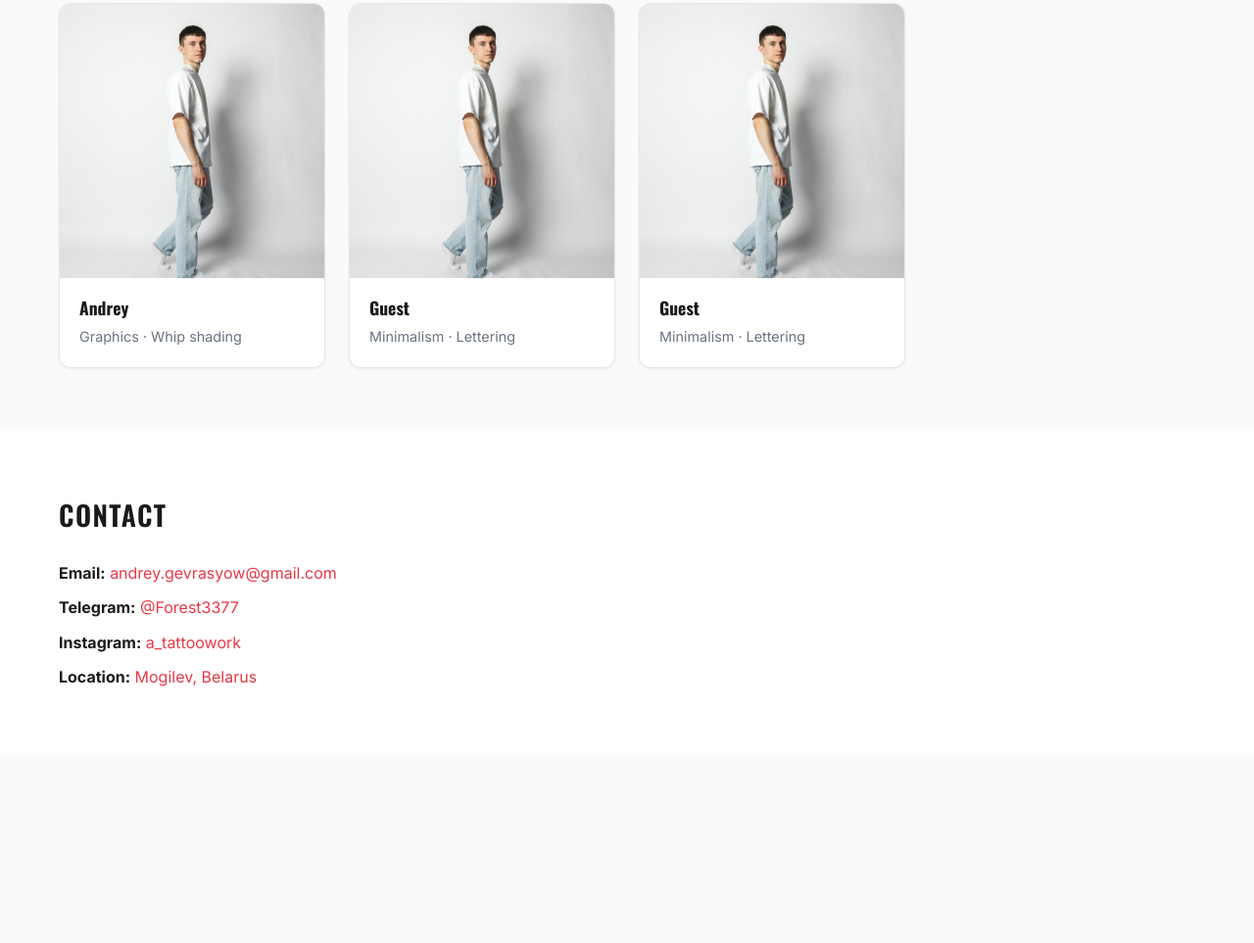
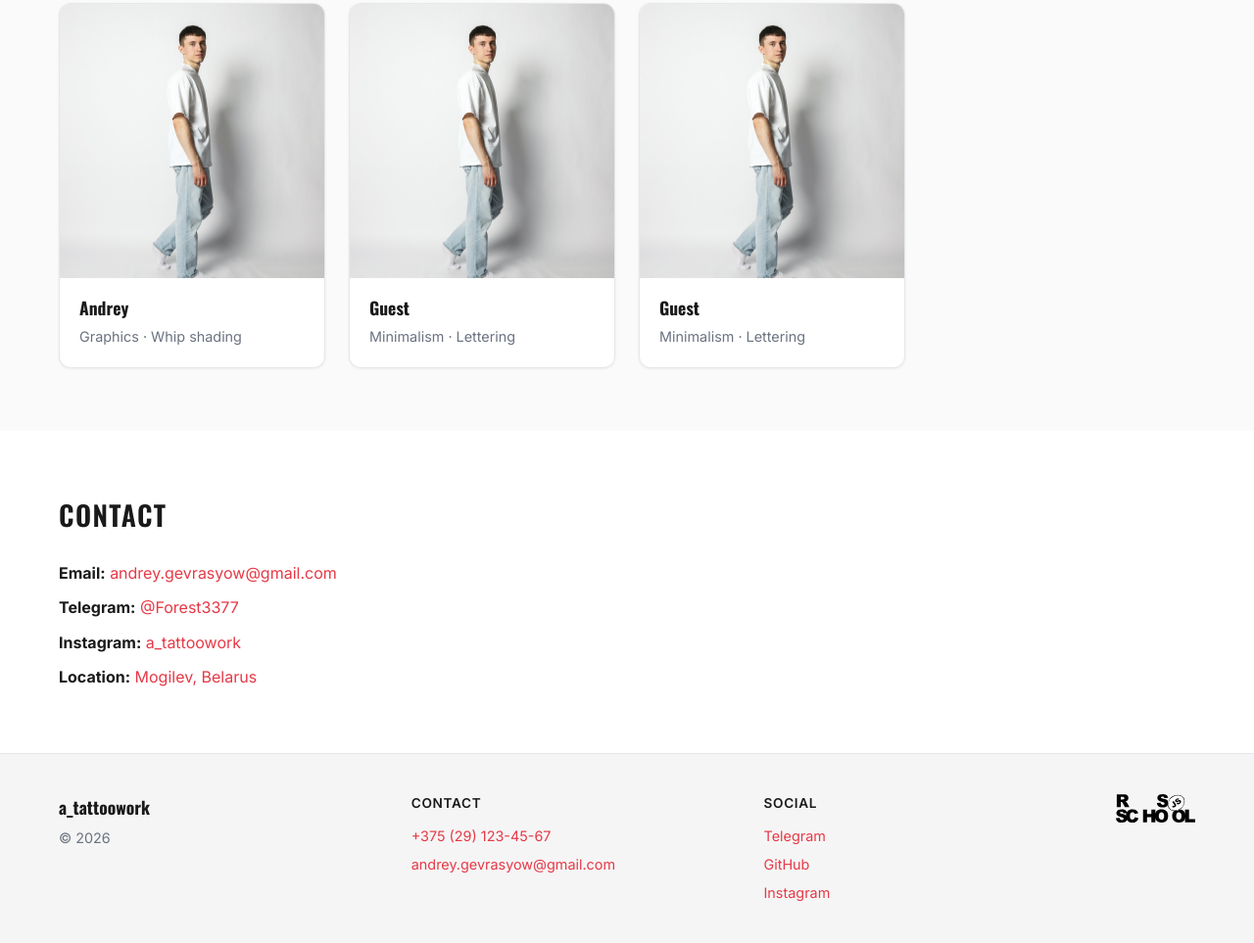
Before and after one commit to forest331/rsschool-landing-page, a plain HTML site: page index.html in a window 1280 px wide. Shown: the part 1818-2781 px from the top of the page at 98% size. Before the commit the page ends 2587 px from the top, so only its background shows below. Drawn offline with nearby package versions, Linux system fonts and the light colour scheme.

Commit message:
feat: add section 'footer' in index.html and style.css

```diff
--- a/css/style.css
+++ b/css/style.css
@@ -418,3 +418,56 @@ button {
 	gap: 10px;
 	color: var(--color-text);
 }
+
+/* FOOTER */
+
+.footer {
+	background-color: var(--color-footer-bg);
+	border-top: 1px solid var(--color-border);
+	padding: 40px 0;
+	transition:
+		background-color 0.3s ease,
+		border-color 0.3s ease;
+}
+
+.footer__inner {
+	display: grid;
+	grid-template-columns: repeat(3, minmax(180px, 1fr)) auto;
+	gap: 32px;
+	align-items: start;
+	font-size: 0.9rem;
+	color: var(--color-muted);
+}
+
+.footer__logo {
+	justify-self: end;
+}
+
+.footer__brand {
+	font-family: 'Oswald', sans-serif;
+	font-size: 1.1rem;
+	font-weight: 700;
+	color: var(--color-text);
+	text-transform: lowercase;
+	margin-bottom: 6px;
+}
+
+.footer__heading {
+	font-weight: 600;
+	font-size: 0.85rem;
+	text-transform: uppercase;
+	letter-spacing: 0.05em;
+	margin-bottom: 10px;
+	color: var(--color-text);
+}
+
+.footer__list {
+	display: flex;
+	flex-direction: column;
+	gap: 6px;
+}
+
+.footer__logo img {
+	height: 30px;
+	width: auto;
+}
--- a/index.html
+++ b/index.html
@@ -269,5 +269,59 @@
 				</div>
 			</section>
 		</main>
+		<footer class="footer">
+			<div class="container footer__inner">
+				<div class="footer__col">
+					<p class="footer__brand">a_tattoowork</p>
+					<p class="footer__year">© 2026</p>
+				</div>
+
+				<div class="footer__col">
+					<p class="footer__heading">Contact</p>
+					<ul class="footer__list">
+						<li><a href="tel:+375291234567">+375 (29) 123-45-67</a></li>
+						<li>
+							<a href="mailto:andrey.gevrasyow@gmail.com"
+								>andrey.gevrasyow@gmail.com</a
+							>
+						</li>
+					</ul>
+				</div>
+
+				<div class="footer__col">
+					<p class="footer__heading">Social</p>
+					<ul class="footer__list">
+						<li>
+							<a href="https://t.me/Forest3377" target="_blank" rel="noopener"
+								>Telegram</a
+							>
+						</li>
+						<li>
+							<a
+								href="https://github.com/forest331"
+								target="_blank"
+								rel="noopener"
+								>GitHub</a
+							>
+						</li>
+						<li><a href="#" target="_blank" rel="noopener">Instagram</a></li>
+					</ul>
+				</div>
+
+				<a
+					class="footer__logo"
+					href="https://rs.school/js/"
+					target="_blank"
+					rel="noopener"
+				>
+					<img
+						src="assets/icons/rs-school-logo.svg"
+						alt="RS School"
+						width="90"
+						height="30"
+					/>
+				</a>
+			</div>
+		</footer>
 	</body>
 </html>
```
Also changed, not shown: assets/icons/rs-school-logo.svg (added).
